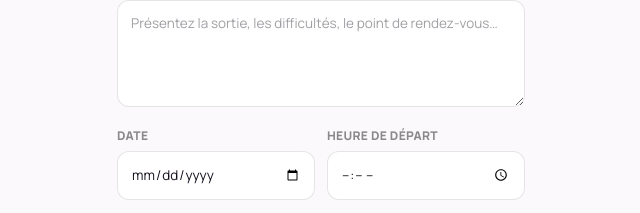
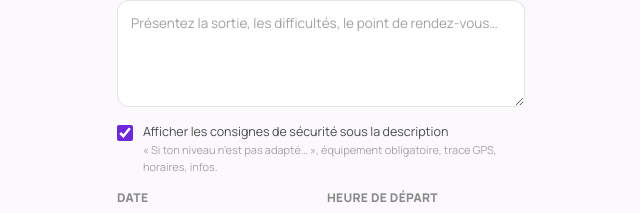
Before and after one commit to xornone/SPS-APP-FINALE, a Next.js app: page /admin/rides/new in a window 1280 px wide. Shown: the part 184-397 px from the top of the page, without its empty margins (319-959 px from the left). Built offline with nearby package versions, Linux system fonts and the light colour scheme; no server answers.

Commit message:
Add files via upload

```diff
--- a/app/(shell)/rides/[id]/page.tsx
+++ b/app/(shell)/rides/[id]/page.tsx
@@ -142,7 +142,7 @@ export default async function RideDetailPage({ params }: { params: { id: string
         ))}
       </div>
 
-      <RideDescription description={ride.description} />
+      <RideDescription description={ride.description} showSafetyNotice={ride.show_safety_notice !== false} />
 
       <RideComments rideId={ride.id} initialComments={comments} />
 
--- a/app/api/admin/rides/[id]/route.ts
+++ b/app/api/admin/rides/[id]/route.ts
@@ -16,7 +16,7 @@ export async function PATCH(request: Request, { params }: { params: { id: string
     const { supabase } = guard;
 
     const body = await request.json();
-    const { title, description, ride_date, ride_time, place, place_url, distance_km, elevation_gain_m, strava_url, groups } = body;
+    const { title, description, ride_date, ride_time, place, place_url, distance_km, elevation_gain_m, strava_url, show_safety_notice, groups } = body;
 
     const { error } = await supabase
       .from("rides")
@@ -30,6 +30,9 @@ export async function PATCH(request: Request, { params }: { params: { id: string
         distance_km: Number(distance_km) || 0,
         elevation_gain_m: Math.round(Number(elevation_gain_m) || 0),
         strava_url: strava_url || null,
+        // Ne touche a la colonne que si la valeur est envoyee (evite de
+        // reactiver les consignes par erreur si un appel ne la transmet pas).
+        ...(typeof show_safety_notice === "boolean" ? { show_safety_notice } : {}),
       })
       .eq("id", params.id);
     if (error) return NextResponse.json({ error: error.message }, { status: 400 });
--- a/app/api/admin/rides/route.ts
+++ b/app/api/admin/rides/route.ts
@@ -17,7 +17,7 @@ export async function POST(request: Request) {
     const { supabase, user } = guard;
 
     const body = await request.json();
-    const { title, description, ride_date, ride_time, place, place_url, distance_km, elevation_gain_m, strava_url, groups } = body;
+    const { title, description, ride_date, ride_time, place, place_url, distance_km, elevation_gain_m, strava_url, show_safety_notice, groups } = body;
 
     if (!title || !ride_date || !ride_time || !place || !groups?.length) {
       return NextResponse.json({ error: "Champs obligatoires manquants." }, { status: 400 });
@@ -35,6 +35,7 @@ export async function POST(request: Request) {
         distance_km: Number(distance_km) || 0,
         elevation_gain_m: Math.round(Number(elevation_gain_m) || 0),
         strava_url: strava_url || null,
+        show_safety_notice: show_safety_notice !== false,
         created_by: user.id,
       })
       .select()
--- a/components/RideDescription.tsx
+++ b/components/RideDescription.tsx
@@ -3,17 +3,23 @@
 import { useEffect, useRef, useState } from "react";
 import { RIDE_SAFETY_NOTICE } from "@/lib/rideSafetyNotice";
 
-// Description ecrite par l'admin + consignes fixes (lib/rideSafetyNotice.ts)
-// fusionnees en un seul bloc de texte, dans un unique <p> : necessaire pour
+// Description ecrite par l'admin + consignes fixes (lib/rideSafetyNotice.ts,
+// uniquement si showSafetyNotice est vrai : case a cocher du formulaire de
+// sortie) fusionnees en un seul bloc de texte, dans un unique <p> : necessaire pour
 // que line-clamp compte les lignes de facon fiable (compter sur deux <p>
 // separes ne marche pas de maniere consistante, notamment sur Safari/iOS,
 // tres present chez les membres du club). Cela ne change rien au partage
 // WhatsApp : lib/shareMessage.ts continue a ne lire que ride.description et
 // n'importe jamais ce composant.
-export function RideDescription({ description }: { description: string }) {
-  const text = description
-    ? `${description}\n\n${RIDE_SAFETY_NOTICE}`
-    : `Pas de description pour cette sortie.\n\n${RIDE_SAFETY_NOTICE}`;
+export function RideDescription({
+  description,
+  showSafetyNotice = true,
+}: {
+  description: string;
+  showSafetyNotice?: boolean;
+}) {
+  const base = description || "Pas de description pour cette sortie.";
+  const text = showSafetyNotice ? `${base}\n\n${RIDE_SAFETY_NOTICE}` : base;
 
   const [expanded, setExpanded] = useState(false);
   // Le bouton "Afficher plus" ne doit apparaitre que si le texte depasse
--- a/components/RideForm.tsx
+++ b/components/RideForm.tsx
@@ -38,6 +38,7 @@ export function RideForm({
   const [distance, setDistance] = useState(ride ? String(ride.distance_km) : "");
   const [elevation, setElevation] = useState(ride ? String(ride.elevation_gain_m) : "");
   const [stravaUrl, setStravaUrl] = useState(ride?.strava_url || "");
+  const [showSafetyNotice, setShowSafetyNotice] = useState(ride ? ride.show_safety_notice !== false : true);
   const [groups, setGroups] = useState<GroupLevel[]>(
     ride?.ride_groups?.map((g) => g.group_level) || ["vert", "rouge"]
   );
@@ -187,7 +188,7 @@ export function RideForm({
     setSaving(true);
     setError("");
 
-    const payload = { title, description, ride_date: date, ride_time: time, place, place_url: placeUrl.trim(), distance_km: distance, elevation_gain_m: elevation, strava_url: stravaUrl.trim(), groups };
+    const payload = { title, description, ride_date: date, ride_time: time, place, place_url: placeUrl.trim(), distance_km: distance, elevation_gain_m: elevation, strava_url: stravaUrl.trim(), show_safety_notice: showSafetyNotice, groups };
 
     try {
       let rideId = ride?.id;
@@ -262,6 +263,20 @@ export function RideForm({
             Suggestion générée à partir du GPX (montées détectées) — à relire et compléter (lieu de rendez-vous, consignes…).
           </p>
         )}
+        <label className="mt-2.5 flex cursor-pointer items-start gap-2.5 text-[12.5px] text-black/70 dark:text-white/70">
+          <input
+            type="checkbox"
+            checked={showSafetyNotice}
+            onChange={(e) => setShowSafetyNotice(e.target.checked)}
+            className="mt-0.5 h-4 w-4 flex-none accent-sps-violet600"
+          />
+          <span>
+            Afficher les consignes de sécurité sous la description
+            <span className="block text-[11px] text-black/35 dark:text-white/35">
+              « Si ton niveau n’est pas adapté… », équipement obligatoire, trace GPS, horaires, infos.
+            </span>
+          </span>
+        </label>
       </div>
       <div className="grid grid-cols-2 gap-3 px-5 pb-3.5">
         <Field label="Date" bare>
--- a/lib/types.ts
+++ b/lib/types.ts
@@ -23,6 +23,7 @@ export interface Ride {
   distance_km: number;
   elevation_gain_m: number;
   strava_url: string | null;
+  show_safety_notice: boolean;
   gpx_path: string | null;
   route_points: [number, number][] | null; // [lat, lon]
   route_elevations: number[] | null;
```
Also changed, not shown: 1 other file (tests, documents, lock files or other folders).
